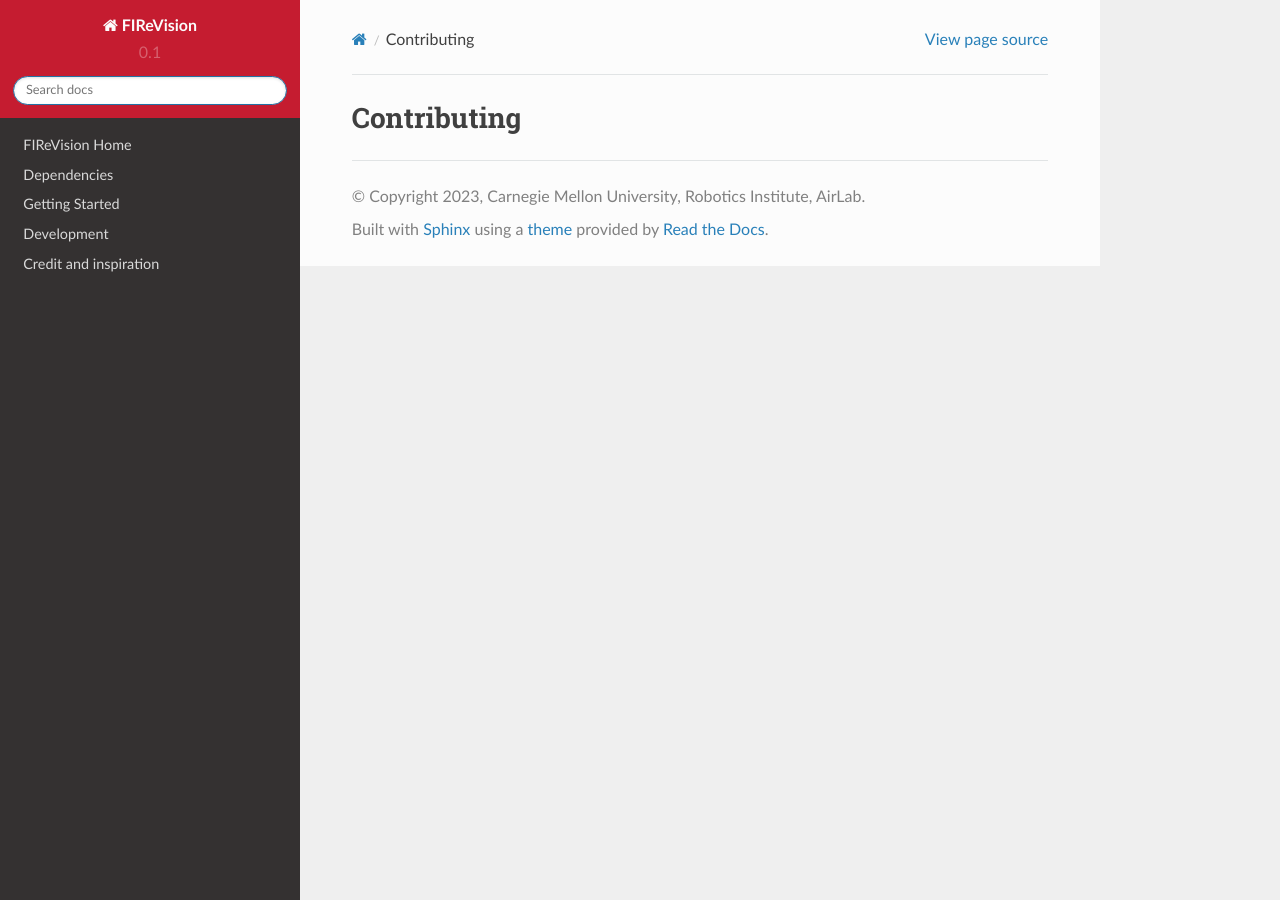
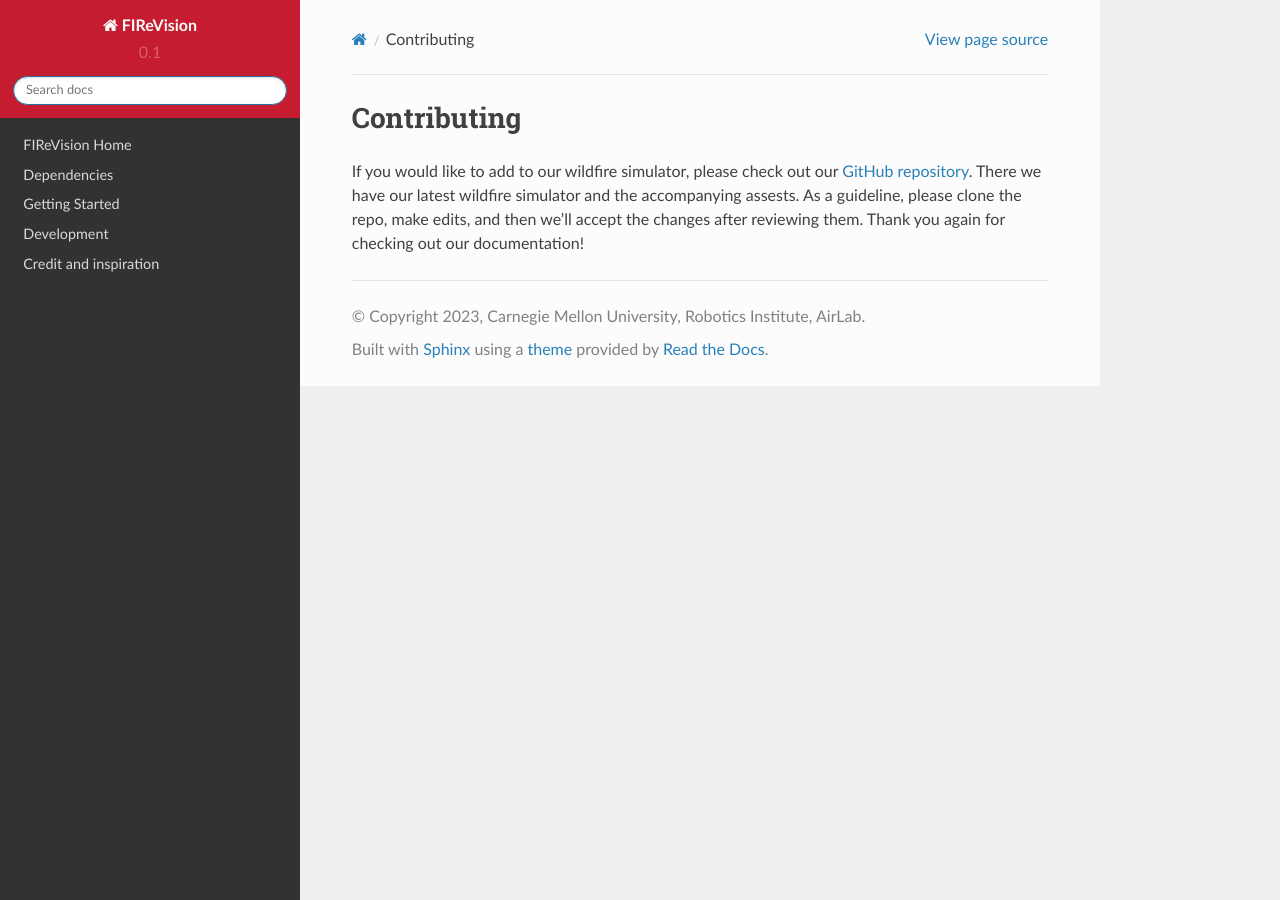
Before and after one commit to castacks/firevision_sim, a Sphinx documentation site: the page built from docs/contributing.rst, in a window 1280 px wide. Built offline with Sphinx 7.4.7 and the Read the Docs theme 2.0.0, drawn with Linux system fonts in a browser that asks for light colours; pages that are not in the unit, such as notebooks, are missing from menus.

Commit message:
Update contributing.rst

```diff
--- a/docs/contributing.rst
+++ b/docs/contributing.rst
@@ -1,2 +1,3 @@
 Contributing
 ============
+If you would like to add to our wildfire simulator, please check out our `GitHub repository <https://github.com/castacks/firevision_sim>`_. There we have our latest wildfire simulator and the accompanying assests. As a guideline, please clone the repo, make edits, and then we'll accept the changes after reviewing them. Thank you again for checking out our documentation!
```
